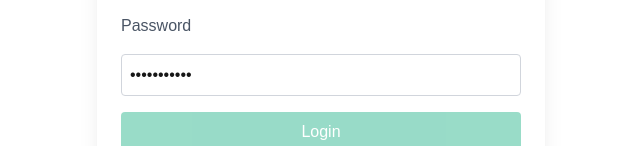
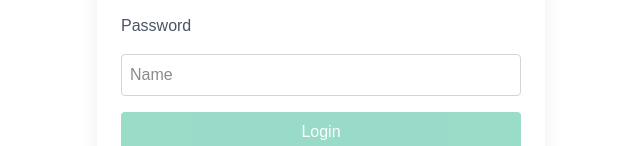
Before and after one commit to Moon-12/chatapp-nextjs-ts-tailwind, a Next.js app: page / in a window 1280 px wide. Shown: the part 390-536 px from the top of the page, without its empty margins (319-959 px from the left). Built offline with nearby package versions, Linux system fonts and the light colour scheme.

Commit message:
hardcode password removed

```diff
--- a/src/components/modal.tsx
+++ b/src/components/modal.tsx
@@ -14,7 +14,7 @@ import { setLoggedInUser } from "@/redux/slice/user/userSlice";
 const ModalPopup: React.FC = () => {
   const [isOpen, setIsOpen] = useState<boolean>(false);
   const [inputValue, setInputValue] = useState<string>("");
-  const [password, setPassword] = useState<string>("testchatapp");
+  const [password, setPassword] = useState<string>("");
   const [showChats, setShowChats] = useState<Boolean>(false);
   const router = useRouter();
   const dispatch = useAppDispatch();
```
